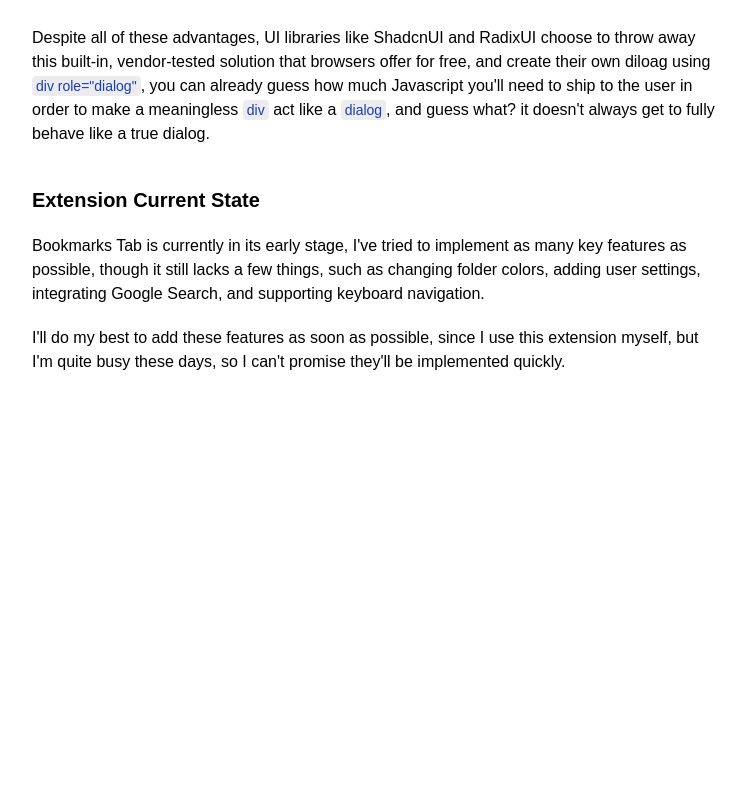
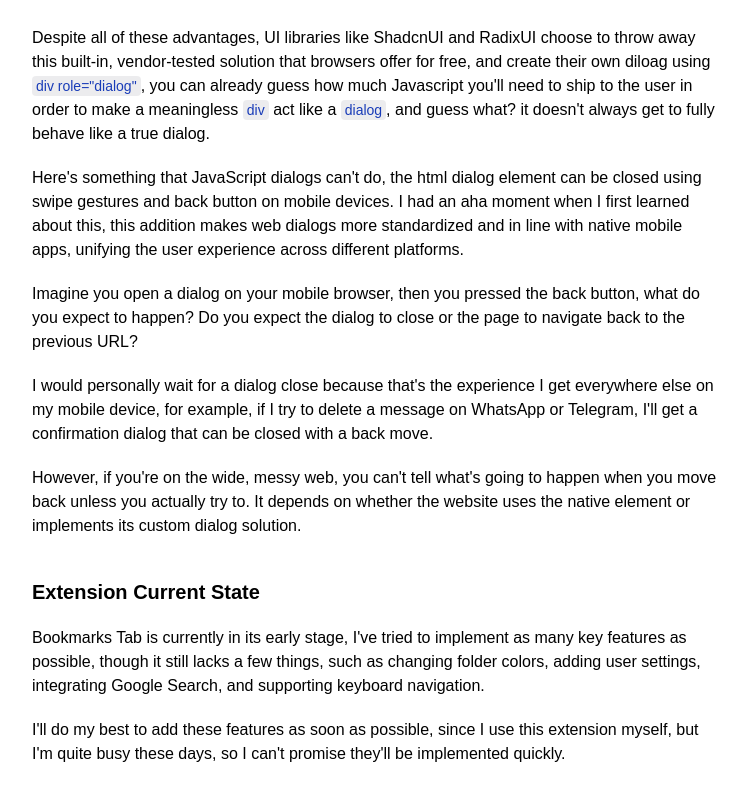
Before and after one commit to ibraheemhursheesh/personal-website, a Next.js app: page /bookmarks-tab in a window 1280 px wide. Shown: the part 5801-6601 px from the top of the page, without its empty margins (264-1011 px from the left). Before the commit the page ends 6375 px from the top, so only its background shows below. Built offline with nearby package versions, Linux system fonts and the light colour scheme; a web font is replaced by a local one.

Commit message:
added a paragraph to dialog section content

```diff
--- a/src/app/bookmarks-tab/page.tsx
+++ b/src/app/bookmarks-tab/page.tsx
@@ -347,6 +347,32 @@ export default function page() {
             , and guess what? it doesn&apos;t always get to fully behave like a
             true dialog.
           </Paragraph>
+          <Paragraph>
+            Here's something that JavaScript dialogs can't do, the html dialog
+            element can be closed using swipe gestures and back button on mobile
+            devices. I had an aha moment when I first learned about this, this
+            addition makes web dialogs more standardized and in line with native
+            mobile apps, unifying the user experience across different
+            platforms.
+          </Paragraph>
+
+          <Paragraph>
+            Imagine you open a dialog on your mobile browser, then you pressed
+            the back button, what do you expect to happen? Do you expect the
+            dialog to close or the page to navigate back to the previous URL?
+          </Paragraph>
+          <Paragraph>
+            I would personally wait for a dialog close because that's the
+            experience I get everywhere else on my mobile device, for example,
+            if I try to delete a message on WhatsApp or Telegram, I'll get a
+            confirmation dialog that can be closed with a back move.
+          </Paragraph>
+          <Paragraph>
+            However, if you're on the wide, messy web, you can't tell what's
+            going to happen when you move back unless you actually try to. It
+            depends on whether the website uses the native element or implements
+            its custom dialog solution.
+          </Paragraph>
           <HeadingTwo>Extension Current State</HeadingTwo>
           <Paragraph>
             Bookmarks Tab is currently in its early stage, I&apos;ve tried to
```
